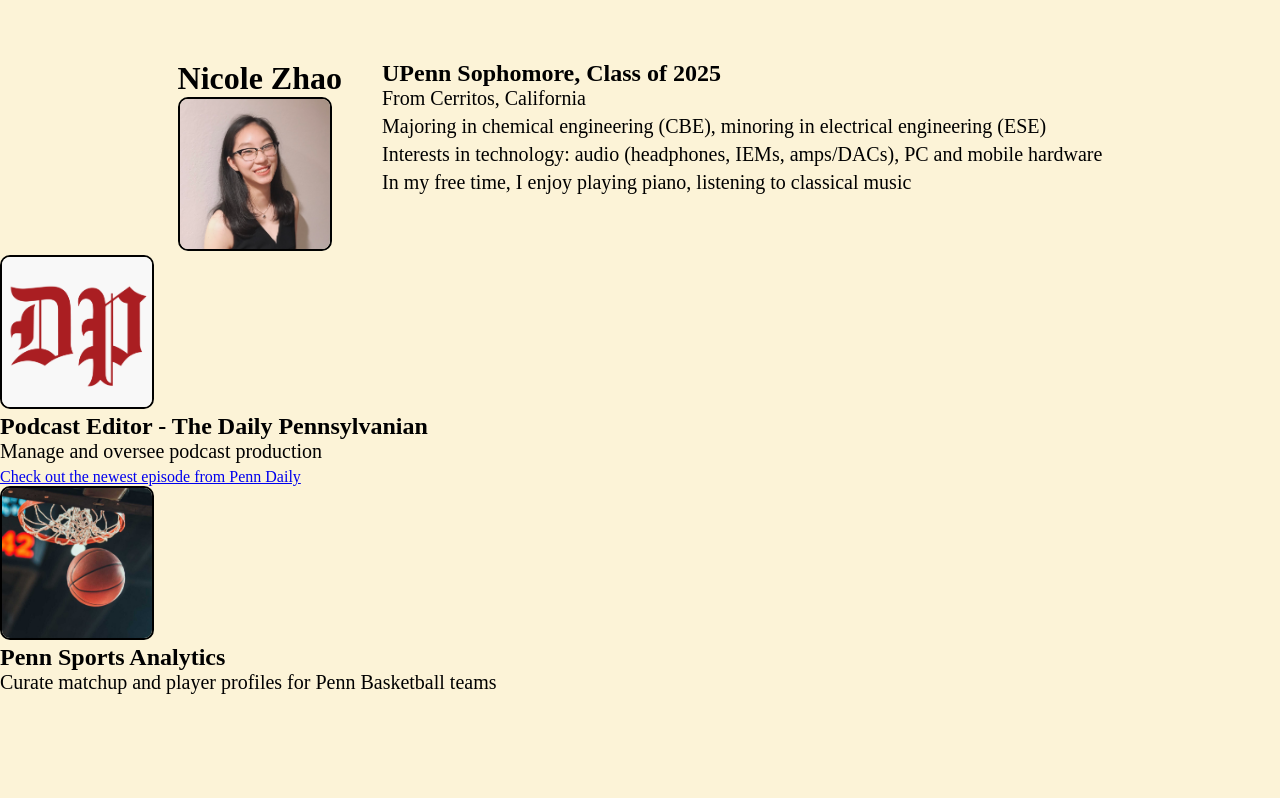
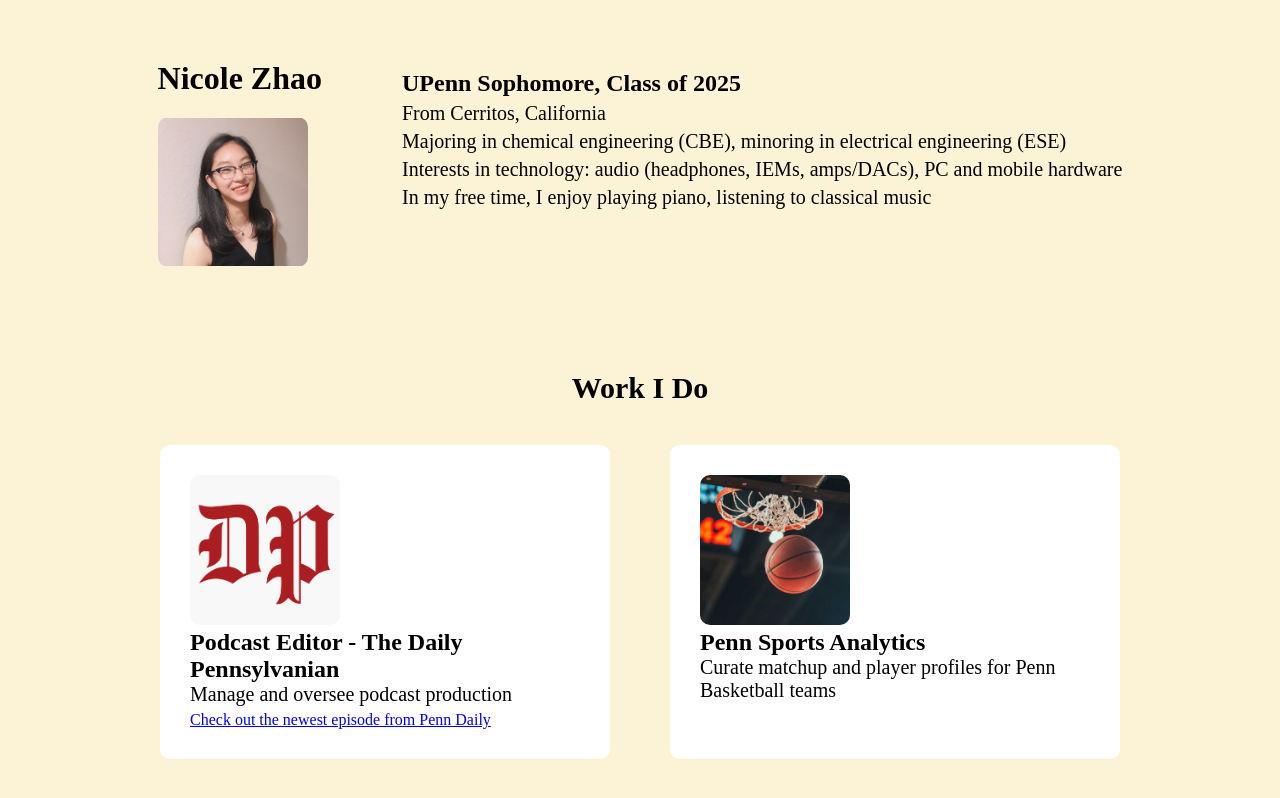
Before and after one commit to nicolezhao16/Personal-Website, a plain HTML site: page index.html in a window 1280 px wide. Drawn offline with Linux system fonts and the light colour scheme; a web font is replaced by a local one.

Commit message:
Simple style edits

```diff
--- a/index.html
+++ b/index.html
@@ -22,6 +22,7 @@
                 </div>
                 <div class = "introduction-text">
                     <h2>UPenn Sophomore, Class of 2025</h2>
+                    <p></p>
                     <p>From Cerritos, California </p>
                     <p>Majoring in chemical engineering (CBE), minoring in electrical engineering (ESE) </p>
                     <p>Interests in technology: audio (headphones, IEMs, amps/DACs), PC and mobile hardware </p>
@@ -29,6 +30,10 @@
                 </div>
             </div>
             <div class = "work-container">
+                <div class = "work-header">
+                    <h1>Work I Do</h1>
+                <div>
+                <div class = "work-contents">
                     <div class = "podcasts">
                         <div class = "podcasts-pic">
                             <img src = "podcasts.png">
@@ -49,6 +54,8 @@
                         </div>
                     </div>
                 </div>
+
+            </div>
        </div>
     </body>
 </html>
--- a/style.css
+++ b/style.css
@@ -17,24 +17,75 @@ p {
 img {
     width: 150px;
     height: 150px;
-    object-fit: cover;
+    object-fit: contain;
     border-radius: 10px;
-    border: 2px solid black;
+}
+
+.page-container {
+    display: flex;
+    flex-direction: column;
+    gap: 30px;
 }
 
 .introduction-container {
     margin-top: 60px;
     display: flex;
+    flex-direction: row;
     justify-content: center;
-    gap: 40px;
+    gap: 80px;
+
+}
+
+.introduction-name h1{
+    font-size: 80px;
+    font-weight: 900;
 }
 
 .introduction-header {
     display: flex;
     flex-direction: column;
+    gap: 20px;
 }
 
-.introduction-name {
-    font-size: 48px;
-    font-weight: 900;
+
+
+.introduction-text {
+    margin-top: 10px;
 }
+
+.work-container {
+    margin-top: 100px;
+    display: flex;
+    flex-direction: column;
+    justify-content: space-between;
+    gap: 60 px;
+
+}
+
+.work-header h1{
+    font-size: 30px;
+    font-weight: 800;
+    text-align: center;
+    margin-bottom: 40px;
+}
+
+.work-contents {
+    display: flex;
+    flex-direction: row;
+    justify-content: center;
+    gap: 60px;
+}
+
+.podcasts {
+    background: #FFFFFF;
+    padding: 30px;
+    width: 390px;
+    border-radius: 10px;
+}
+
+.sports-analytics {
+    background: #FFFFFF;
+    padding: 30px;
+    width: 390px;
+    border-radius: 10px;
+}
```
Lines whose indentation alone changed are shown as unchanged.
